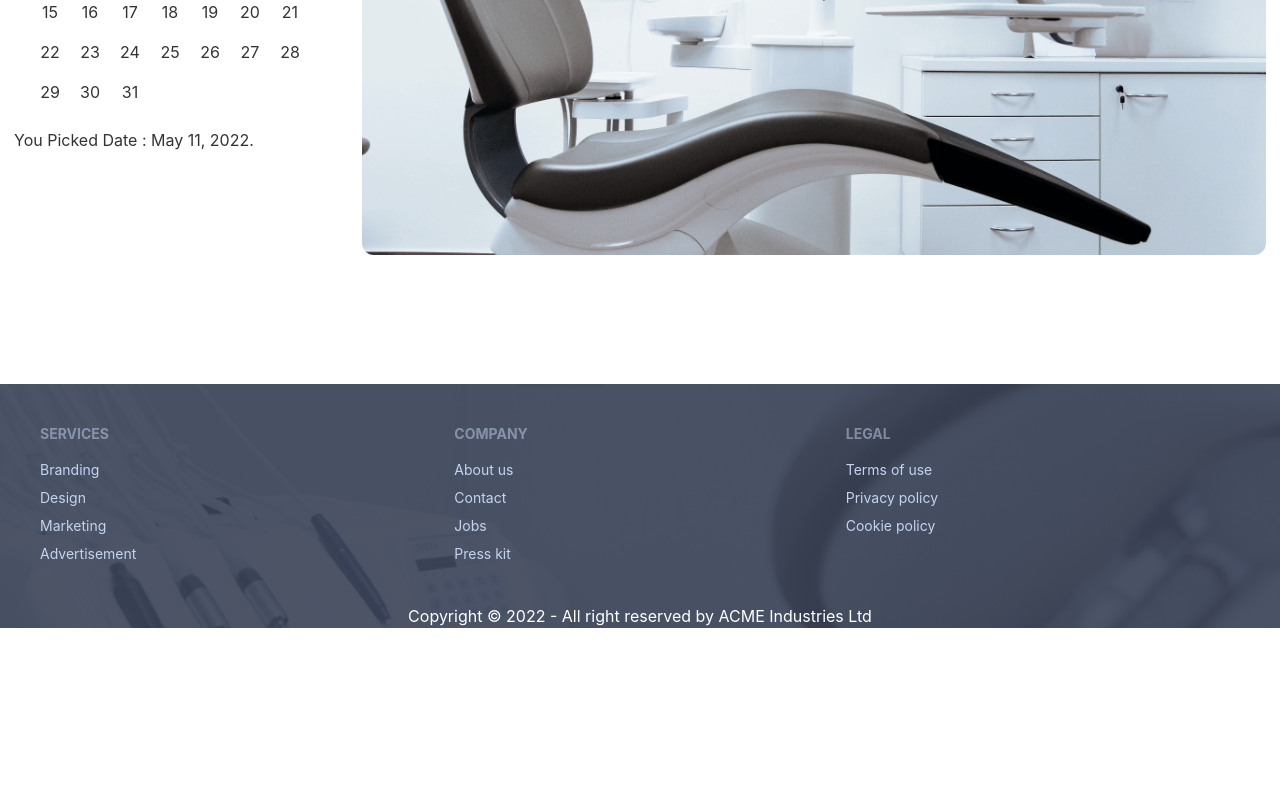
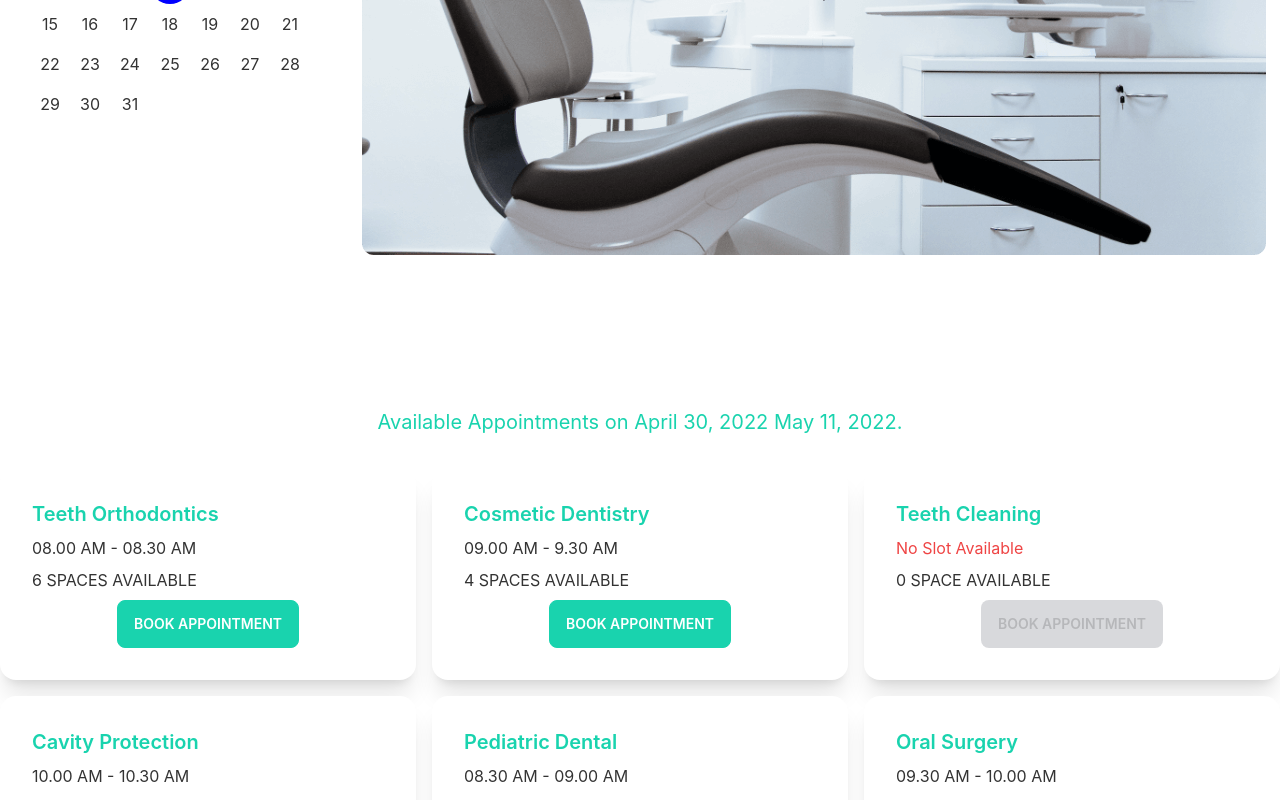
Before and after one commit to masuddrak/Doctor-Jhid-clint, a React (Create React App) app: page /appointment in a window 1280 px wide. Shown: the part 480-1280 px from the top of the page. Before the commit the page ends 1108 px from the top, so only its background shows below. Built offline with nearby package versions, Linux system fonts and the light colour scheme.

Commit message:
addded clint service section

```diff
--- /dev/null
+++ b/public/services.json
@@ -0,0 +1,57 @@
+[
+    {
+      "_id": 1,
+      "name": "Teeth Orthodontics",
+      "slots": [
+        "08.00 AM - 08.30 AM",
+        "08.30 AM - 09.00 AM",
+        "09.00 AM - 9.30 AM",
+        "09.30 AM - 10.00 AM",
+        "10.00 AM - 10.30 AM",
+        "10.30 AM - 11.00 AM"
+      ]
+    },
+    {
+      "_id": 2,
+      "name": "Cosmetic Dentistry",
+      "slots": [
+        "09.00 AM - 9.30 AM",
+        "09.30 AM - 10.00 AM",
+        "10.00 AM - 10.30 AM",
+        "10.30 AM - 11.00 AM"
+      ]
+    },
+    {
+      "_id": 3,
+      "name": "Teeth Cleaning",
+      "slots": []
+    },
+    {
+      "_id": 4,
+      "name": "Cavity Protection",
+      "slots": [
+        "10.00 AM - 10.30 AM",
+        "10.30 AM - 11.00 AM"
+      ]
+    },
+    {
+      "_id": 5,
+      "name": "Pediatric Dental",
+      "slots": [
+        "08.30 AM - 09.00 AM",
+        "09.00 AM - 9.30 AM",
+        "09.30 AM - 10.00 AM",
+        "10.00 AM - 10.30 AM",
+        "10.30 AM - 11.00 AM"
+      ]
+    },
+    {
+      "_id": 6,
+      "name": "Oral Surgery",
+      "slots": [
+        "09.30 AM - 10.00 AM",
+        "10.00 AM - 10.30 AM",
+        "10.30 AM - 11.00 AM"
+      ]
+    }
+  ]
--- /dev/null
+++ b/src/pages/Appointment/AppointAvailable.js
@@ -0,0 +1,29 @@
+import { format } from 'date-fns';
+import React, { useEffect, useState } from 'react';
+import Service from './Service';
+
+const AppointAvailable = ({ date }) => {
+    const [services, setServices] = useState([])
+    useEffect(() => {
+        fetch('services.json')
+            .then(res => res.json())
+            .then(data => setServices(data))
+    }, [])
+    return (
+        <div>
+            <p className='text-center my-6 text-xl text-secondary'>Available Appointments on April 30, 2022 {format(date, 'PP')}.</p>
+            <div>
+                <div className='grid grid-cols-1 md:grid-cols-2 lg:grid-cols-3 gap-4 my-8'>
+                    {
+                        services.map(service=><Service
+                        key={service._id}
+                        service={service}
+                        ></Service>)
+                    }
+                </div>
+            </div>
+        </div>
+    );
+};
+
+export default AppointAvailable;
--- a/src/pages/Appointment/AppointBanner.js
+++ b/src/pages/Appointment/AppointBanner.js
@@ -3,8 +3,8 @@ import React, { useState } from 'react';
 import { DayPicker } from 'react-day-picker';
 import 'react-day-picker/dist/style.css';
 import chair from '../../assets/images/chair.png'
-const AppointBanner = () => {
-    const [date, setDate] = useState(new Date())
+const AppointBanner = ({date,setDate}) => {
+
     return (
         <div class="hero min-h-screen ">
             <div class="hero-content flex-col lg:flex-row-reverse">
@@ -15,7 +15,6 @@ const AppointBanner = () => {
                         selected={date}
                         onSelect={setDate}
                     />
-                    <p>You Picked Date : {format(date, 'PP')}.</p>
                 </div>
             </div>
         </div>
--- a/src/pages/Appointment/Appointmen.js
+++ b/src/pages/Appointment/Appointmen.js
@@ -1,10 +1,13 @@
-import React from 'react';
+import React, { useState } from 'react';
+import AppointAvailable from './AppointAvailable';
 import AppointBanner from './AppointBanner';
 
 const Appointmen = () => {
+    const [date, setDate] = useState(new Date())
     return (
         <div>
-            <AppointBanner></AppointBanner>
+            <AppointBanner date={date} setDate={setDate}></AppointBanner>
+            <AppointAvailable date={date}></AppointAvailable>
         </div>
     );
 };
--- /dev/null
+++ b/src/pages/Appointment/Service.js
@@ -0,0 +1,21 @@
+import React from 'react';
+import Mybtn from '../sheard/Mybtn';
+
+const Service = ({ service }) => {
+    console.log(service)
+    const { name,slots } = service
+    return (
+        <div class="card  bg-base-100 shadow-xl ">
+            <div class="card-body">
+                <h2 class="card-title text-secondary">{name}</h2>
+                <p>{slots.length>0? <span>{slots[0]}</span>:<span className='text-red-500'>No Slot Available</span>}</p>
+                <p className=' '>{slots.length} {slots.length>1?'SPACES':'SPACE'} AVAILABLE</p>
+                <div  class="card-actions justify-center ">
+                    <button disabled={slots.length === 0} className='btn btn-secondary text-white'>Book Appointment</button>
+                </div>
+            </div>
+        </div>
+    );
+};
+
+export default Service;
```
